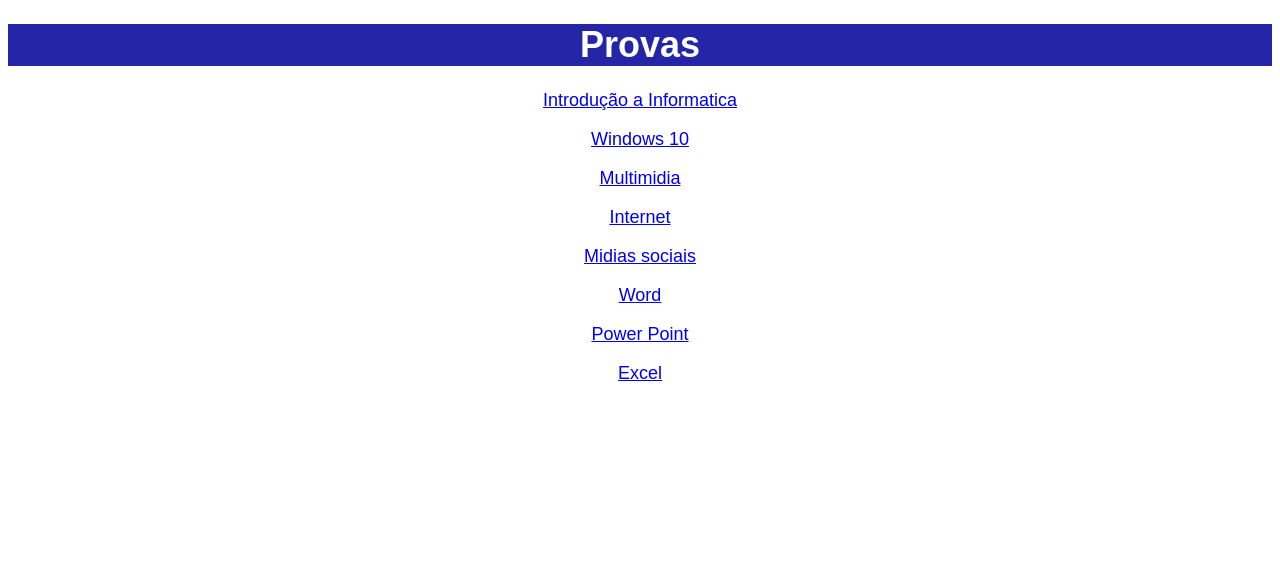
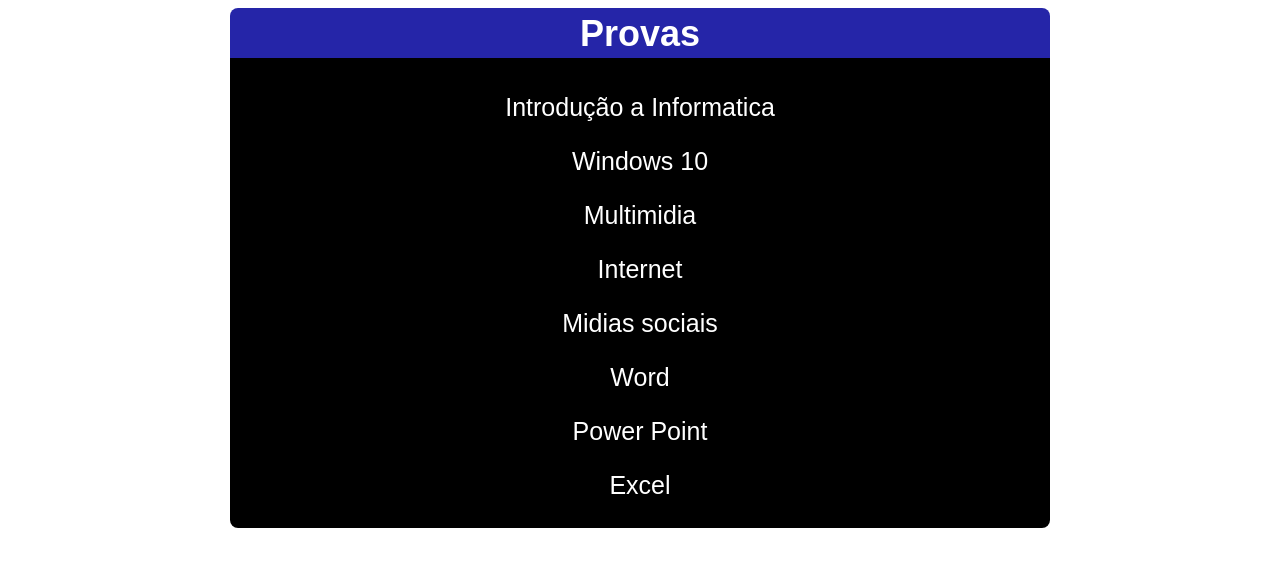
Before and after one commit to matheussgithub/Linkdasprovas.html, a plain HTML site: page index.html in a window 1280 px wide. Drawn offline with Linux system fonts and the light colour scheme.

Commit message:
estilização

```diff
--- a/style.css
+++ b/style.css
@@ -5,14 +5,38 @@ h1{
     background-color: rgb(37, 37, 168);
     color: rgb(255, 255, 255);
     text-align: center;
+    padding: 5px;
+    width: 810px;
+    height: 40px;
+    margin:auto;
+    border-radius: 8px 8px 0px 0px;
 }
 body{
     color: black;
     font-family: Arial, Helvetica, sans-serif;
     font-size: large;
     text-align: center;
-    text-decoration: none;
+
 
 
 }
-a:hover
+#links{
+
+
+    background-color: rgb(0, 0, 0);
+    font-size: 25px ;
+    padding: 10px;
+    width: 800px;
+    height: 450px;
+    margin:auto;
+    border-radius: 0px 0px 8px 8px;
+}
+a{
+    color: white;
+    text-decoration: none;
+
+}
+
+a:hover{
+    color: rgb(58, 95, 197);
+}
```
